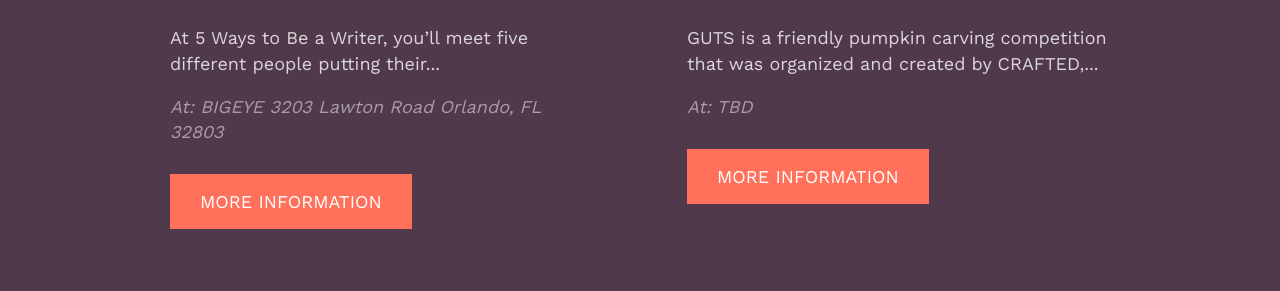
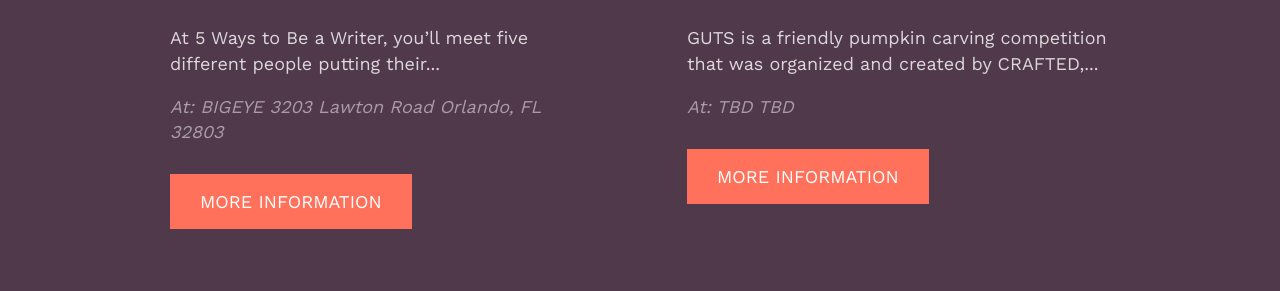
Before and after one commit to whosdustin/orlando-designers, a Jekyll site: the page built from index.html, in a window 1280 px wide. Shown: the part 2082-2373 px from the top of the page. Built offline with Jekyll 4.4.1, drawn with Linux system fonts in a browser that asks for light colours; comment, search, counter and statistics services are not loaded.

Commit message:
sneaky address stuff

```diff
--- a/_sass/_utils.scss
+++ b/_sass/_utils.scss
@@ -1,3 +1,8 @@
 .with__lead {
 	margin-bottom: 0;
 }
+
+.with__cloak {
+	visibility: hidden;
+	font-size: 0;
+}
--- a/index.html
+++ b/index.html
@@ -115,11 +115,15 @@
 							TBD
 						{% endif %}
 					</span>
-					{% if event.address != '' %}
+
 					<span itemprop="address">
-						{{event.address}}
+						{% if event.address != '' %}
+							{{event.address}}
+						{% else %}
+							<span style="with__cloak">TBD</span>
+						{% endif %}
 					</span>
-					{% endif %}
+
 				</address>
 				<a href="{{ event.link }}" itemprop="mainEntityOfPage url" class="button button--secondary">More Information</a>
 			</div>
```
